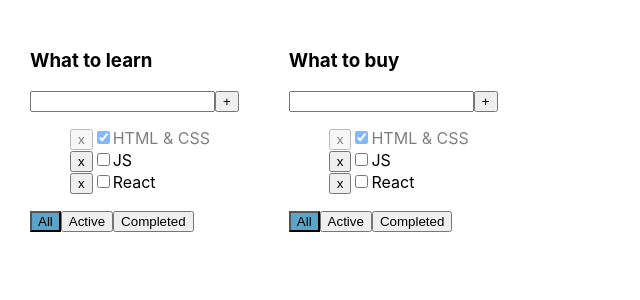
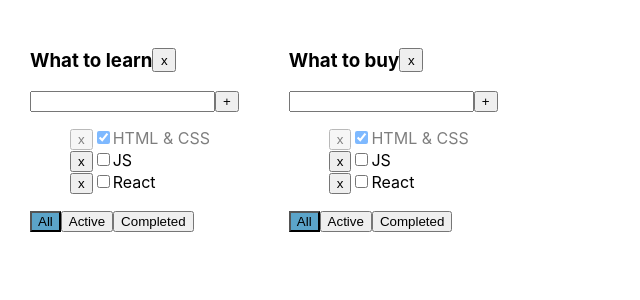
Before and after one commit to hrsk/classwork-todolist, a React (Create React App) app: page / in a window 1280 px wide. Shown: the top 300 px of the page, without its empty margins (0-640 px from the left). Built offline with nearby package versions, Linux system fonts and the light colour scheme.

Commit message:
function remove todolist and callback, fix  todolist props

```diff
--- a/src/App.tsx
+++ b/src/App.tsx
@@ -63,6 +63,10 @@ export const App = () => {
         setTasks({ ...tasks, [todolistId]: tasks[todolistId].map(task => task.id === taskId ? { ...task, isDone } : task) })
     }
 
+    const removeTodolist = (todolistId: string) => {
+        setTodolists(todolists.filter(todolist => todolist.id !== todolistId))
+    }
+
     // let filteredTasks = tasks;
     // if (filter === 'Active') {
     //     filteredTasks = tasks.filter(task => !task.isDone)
@@ -94,7 +98,8 @@ export const App = () => {
                             addTask={addTask}
                             removeTask={removeTask}
                             changeTasksFilter={changeTasksFilter}
-                            changeTaskStatus={changeTaskStatus} />
+                            changeTaskStatus={changeTaskStatus}
+                            removeTodolist={removeTodolist} />
                     )
                 })}
             {/* <Todolist tasks={filteredTasks}
--- a/src/Todolist.tsx
+++ b/src/Todolist.tsx
@@ -10,6 +10,7 @@ type PropsType = {
     removeTask: (todolistId: string, taskId: string) => void
     changeTasksFilter: (todolistId: string, value: FilterValuesType) => void
     changeTaskStatus: (todolistId: string, taskId: string, isDone: boolean) => void
+    removeTodolist: (todolistId: string) => void
 }
 
 export const Todolist = (props: PropsType) => {
@@ -40,7 +41,10 @@ export const Todolist = (props: PropsType) => {
 
     return (
         <div>
-            <h3>{props.title}</h3>
+            <div style={{ display: 'flex', alignItems: 'center' }}>
+                <h3>{props.title}</h3>
+                <button style={{ width: '24px', height: '24px' }} onClick={() => props.removeTodolist(props.todolistId)}>x</button>
+            </div>
             <div>
                 <input className={error ? 'error' : 'default'}
                     value={value}
```
